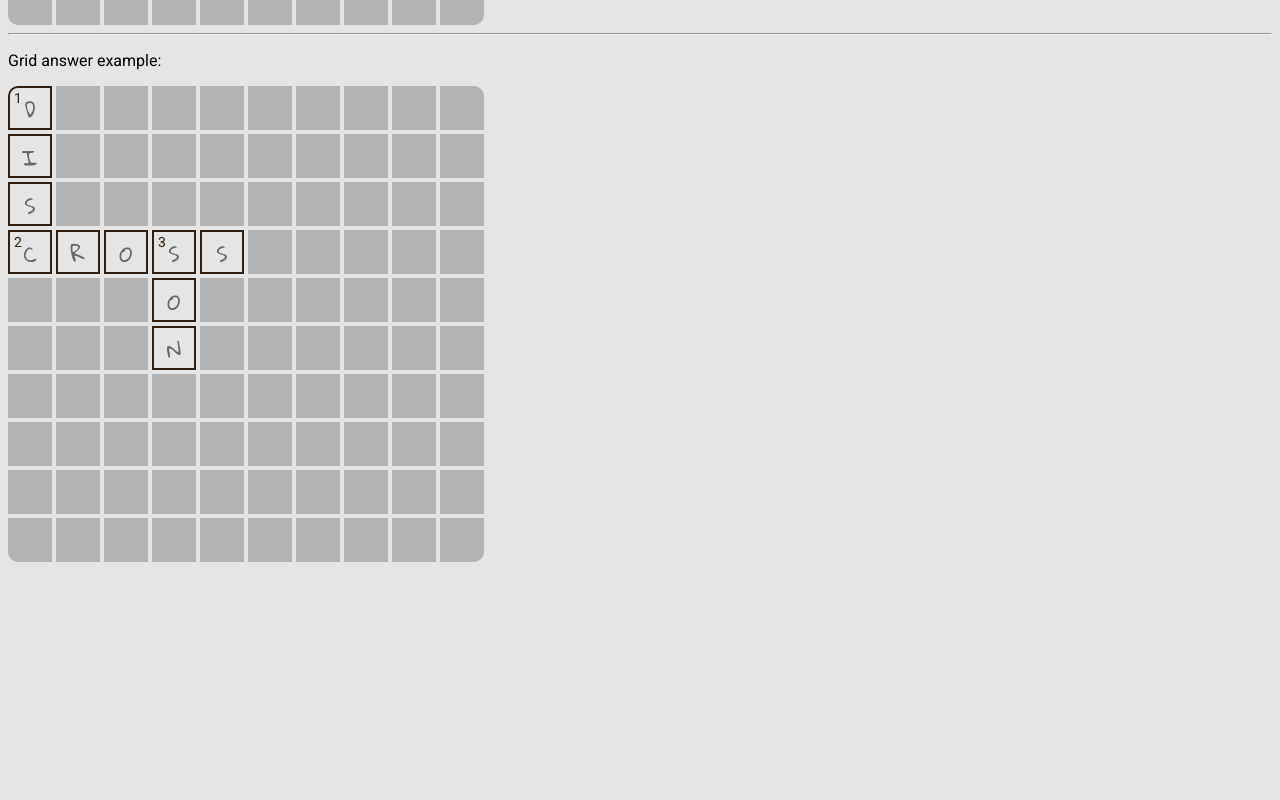
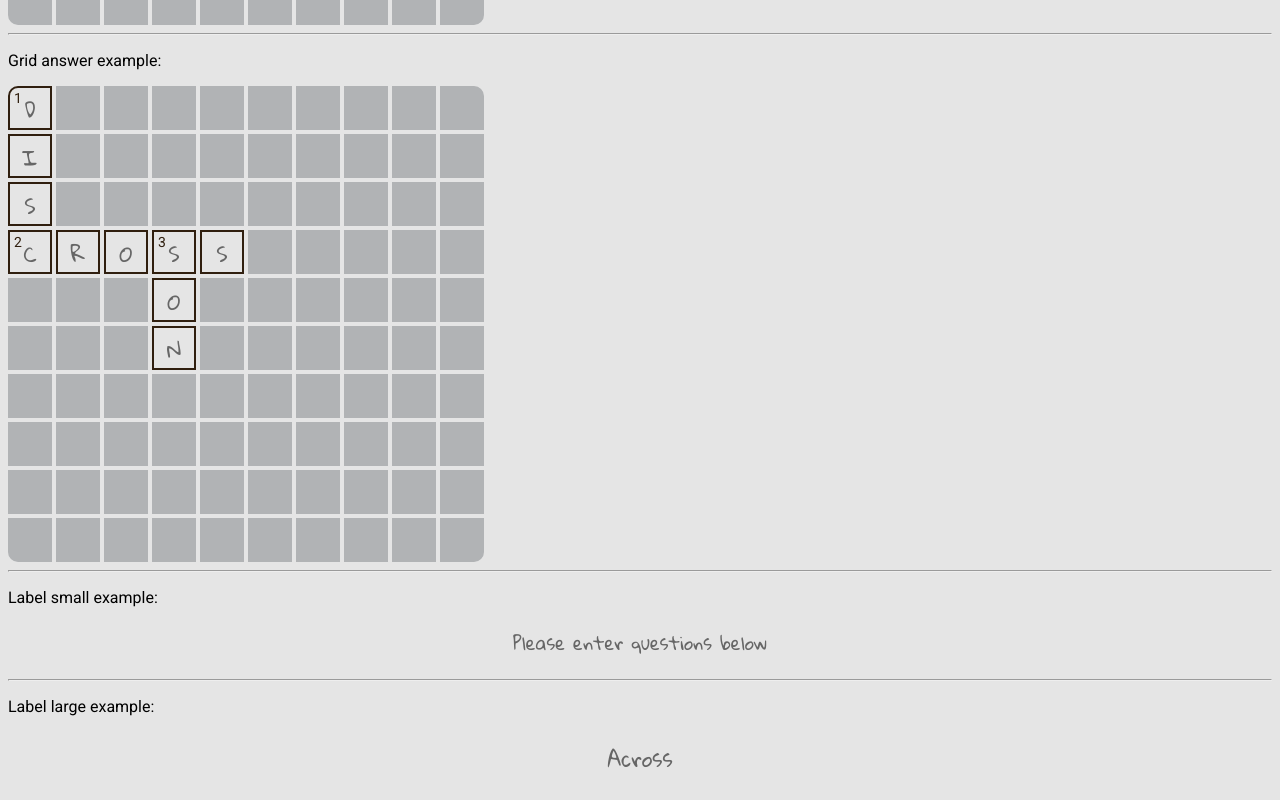
Before and after one commit to ua-dev-front/crossword-master, a React (Create React App) app in the folder frontend/: page / in a window 1280 px wide. Shown: the part 1628-2428 px from the top of the page. Before the commit the page ends 2198 px from the top, so only its background shows below. Built offline with nearby package versions, Linux system fonts and the light colour scheme.

Commit message:
Label example

```diff
--- a/frontend/src/App.tsx
+++ b/frontend/src/App.tsx
@@ -2,8 +2,10 @@ import React, { useState } from 'react';
 import Button from './components/Button';
 import Cell from './components/Cell';
 import Grid from './components/Grid';
+import Label from './components/Label';
 import Tab from './components/Tab';
 import Corner from './types/corner';
+import LabelSize from './types/labelSize';
 import Mode from './types/mode';
 import LeftArrow from './icons/LeftArrow';
 import Square from './icons/Square';
@@ -170,6 +172,12 @@ function App() {
       <hr />
       <p>Grid answer example:</p>
       <Grid mode={Mode.Answer} matrix={answerMatrix} />
+      <hr />
+      <p>Label small example:</p>
+      <Label content='Please enter questions below' size={LabelSize.Small} />
+      <hr />
+      <p>Label large example:</p>
+      <Label content='Across' size={LabelSize.Large} />
     </>
   );
 }
```
